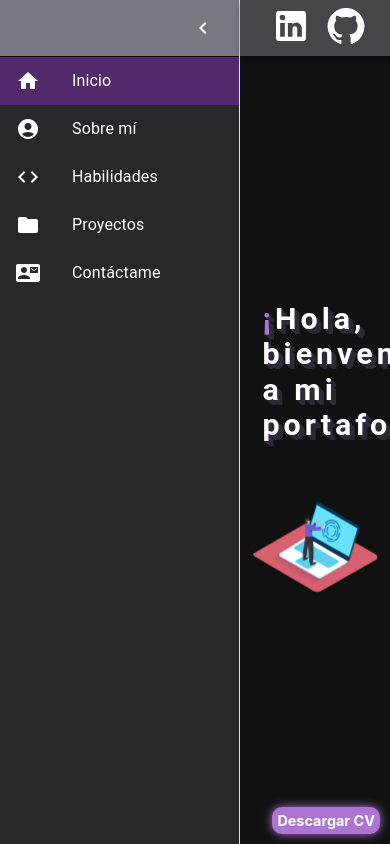
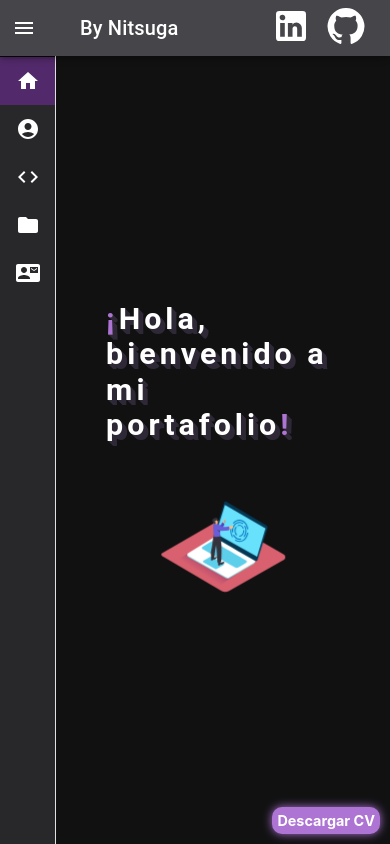
Before and after one commit to Nitsuga159/Portfolio, a React (Create React App) app: page / in a window 390 px wide. Built offline with nearby package versions, Linux system fonts and the light colour scheme.

Commit message:
Actualizaciones finales

```diff
--- a/src/components/NavBar/NavBar.tsx
+++ b/src/components/NavBar/NavBar.tsx
@@ -72,13 +72,12 @@ const Drawer = styled(MuiDrawer, { shouldForwardProp: (prop: string) => prop !==
 const mdTheme = createTheme();
 
 function DashboardContent() {
-  const [open, setOpen] = useState(true);
+  const [open, setOpen] = useState(window.innerWidth > 600);
   const toggleDrawer = () => {
     setOpen(!open);
   };
 
   const [main, setMain] = useState('home');
-
 
   return (
     <ThemeProvider theme={mdTheme}>
--- a/src/components/Projects/Card/Card.tsx
+++ b/src/components/Projects/Card/Card.tsx
@@ -49,7 +49,7 @@ export default function Card({ title, imgURL, href, description }: CardType) {
             {description}
             {isMobile &&
             <LinkIcon
-              sx={{verticalAlign: 'middle', marginLeft: '10px', fill: '#cca5e6'}}
+              sx={{verticalAlign: 'middle', marginLeft: '10px', fill: '#cca5e6', fontSize: '1.2rem'}}
               onClick={() => window.open(href, '_blank')}
             />
           }
```
